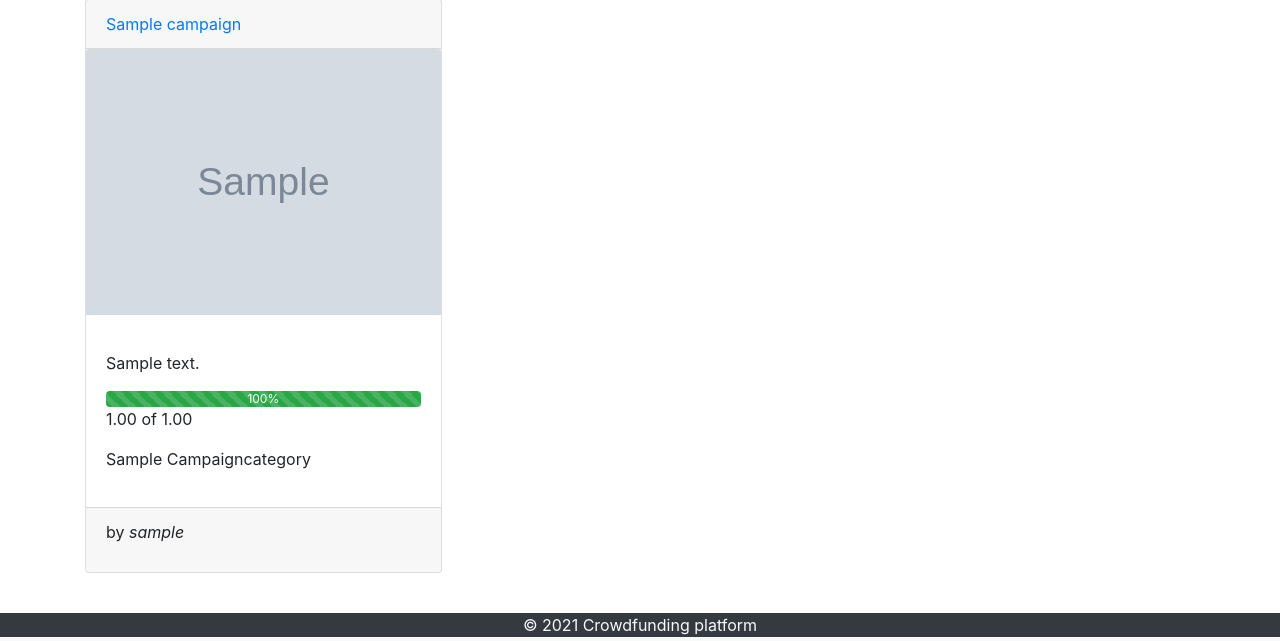
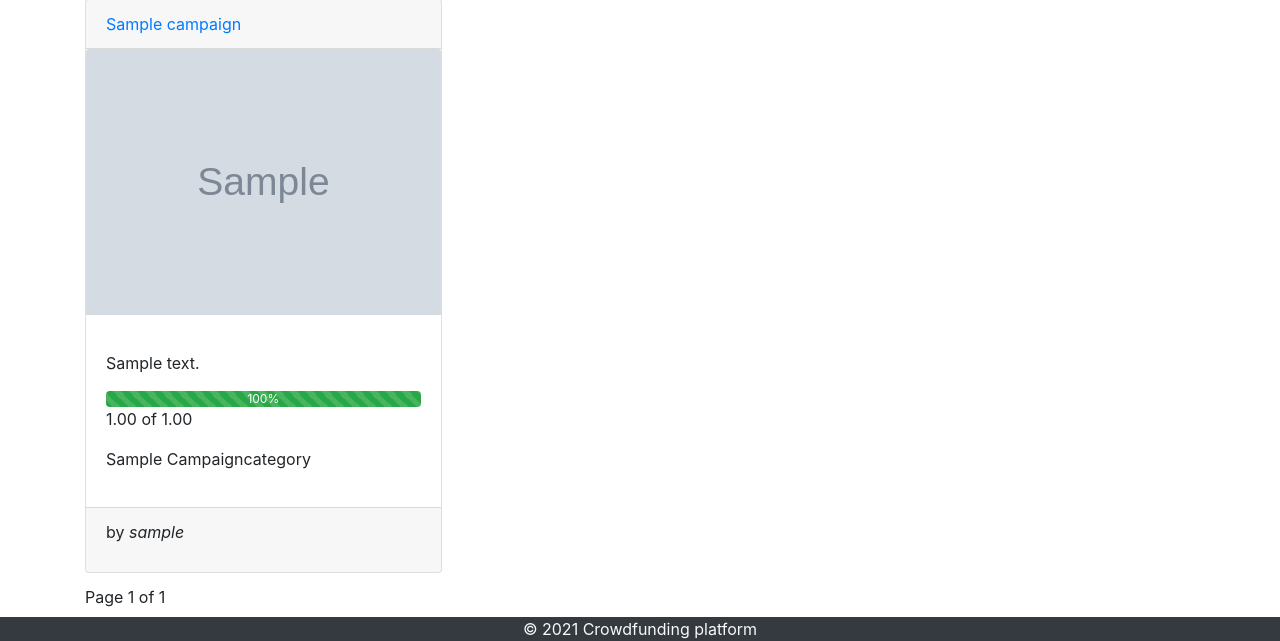
Before and after one commit to wild-boomerang/crowdfunding-site, a Django app: page /campaigns/ in a window 1280 px wide. Shown: the part 163-804 px from the top of the page. Run offline with Django 3.2, Linux system fonts and the light colour scheme; tables that the repository leaves empty hold one stand-in row (values such as "Sample post"); grey boxes marked "Sample" are stand-in pictures; some libraries are stand-ins or nearby versions.

Commit message:
Add pagination to campaign list

```diff
--- a/campaign/views.py
+++ b/campaign/views.py
@@ -1,6 +1,7 @@
 from django.contrib.auth import get_user_model
 from django.contrib.auth.decorators import login_required
 from django.shortcuts import render, get_object_or_404, redirect
+from django.core.paginator import Paginator, EmptyPage, PageNotAnInteger
 
 from campaign.models import Campaign, CampaignCategory
 from campaign.forms import CampaignForm
@@ -13,6 +14,17 @@ def campaign_list(request, category_slug=None):
     if category_slug:
         category = get_object_or_404(CampaignCategory, slug=category_slug)
         campaigns = campaigns.filter(category=category)
+
+    campaigns_num_per_page = 3
+    paginator = Paginator(campaigns, campaigns_num_per_page)
+    page_num = request.GET.get('page')
+
+    try:
+        campaigns = paginator.page(page_num)
+    except EmptyPage:  # if page is out of range
+        campaigns = paginator.page(paginator.num_pages)
+    except PageNotAnInteger:
+        campaigns = paginator.page(1)
 
     return render(request, 'campaign/list.html', {'categories': categories,
                                                   'category': category,
--- a/templates/campaign/list.html
+++ b/templates/campaign/list.html
@@ -59,6 +59,7 @@
                 </div>
             {% endfor %}
         </div>
+        {% include 'pagination.html' with page=campaigns %}
     </div>
 
 {% endblock content %}
--- /dev/null
+++ b/templates/pagination.html
@@ -0,0 +1,15 @@
+<div>
+    <span>
+        {% if page.has_previous %}
+            <a href="?page={{ page.previous_page_number }}">
+                Previous
+            </a>
+        {% endif %}
+        Page {{ page.number }} of {{ page.paginator.num_pages }}
+        {% if page.has_next %}
+            <a href="?page={{ page.next_page_number }}">
+                Next
+            </a>
+        {% endif %}
+    </span>
+</div>
```
